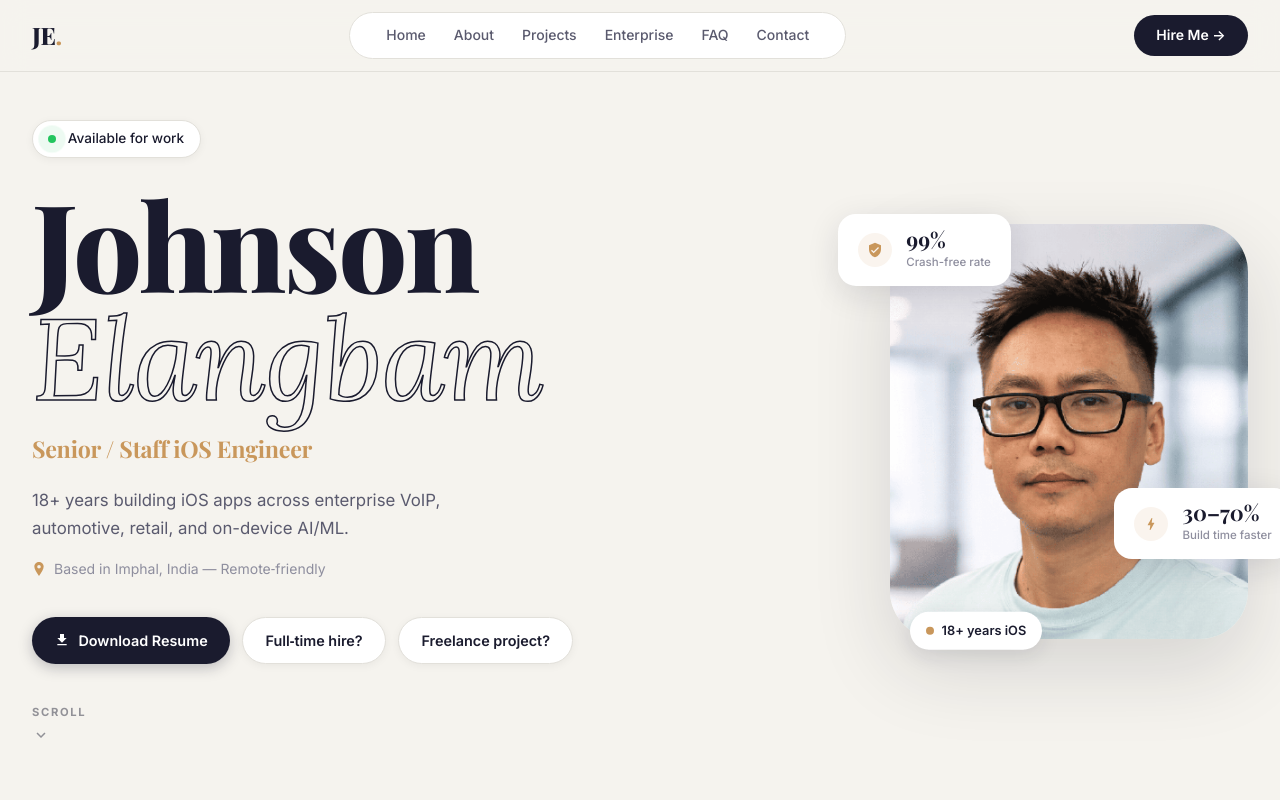
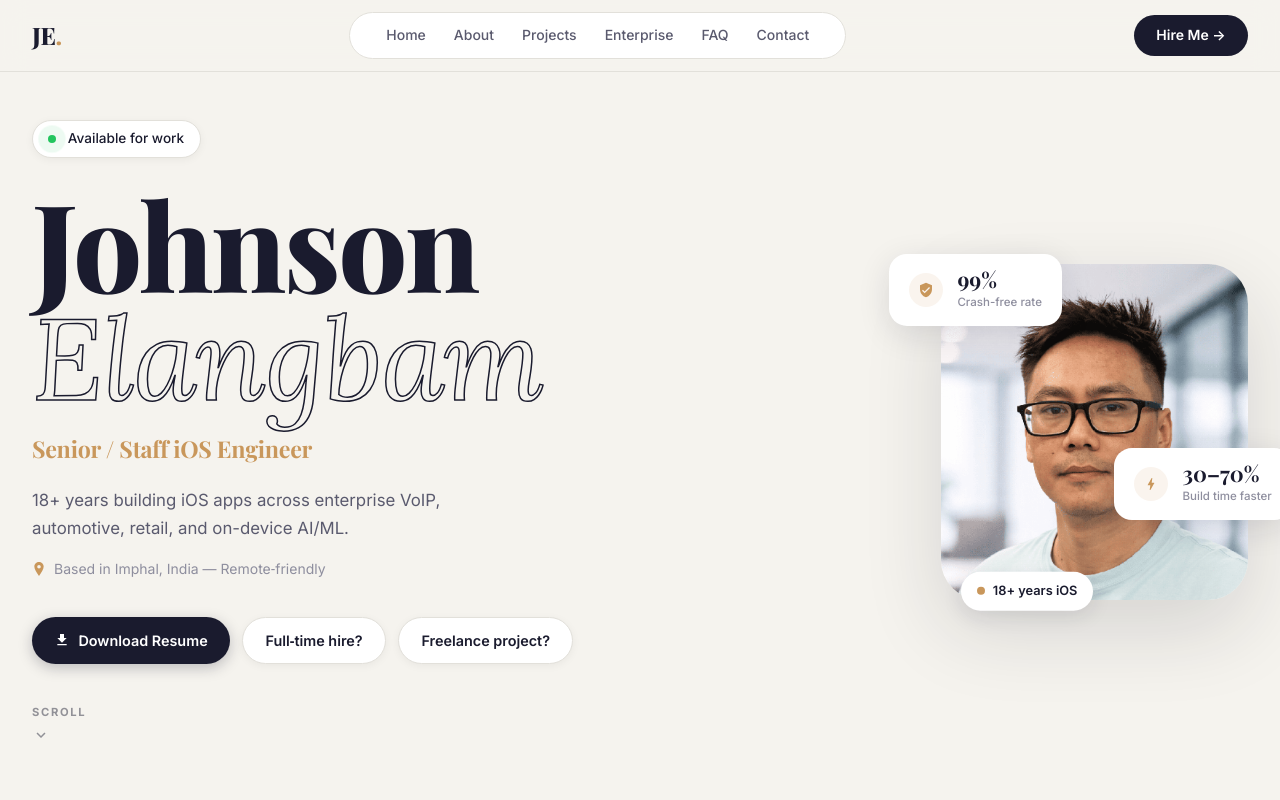
Before and after one commit to elangbamjohnson/elangbamjohnson.github.io, a plain HTML site: page index.html in a window 1280 px wide. Shown: the top 800 px of the page. Drawn offline with nearby package versions, Linux system fonts and the light colour scheme; a web font is replaced by a local one.

Commit message:
Reduce hero photo size by 1/3 of original size

```diff
--- a/assets/css/styles.css
+++ b/assets/css/styles.css
@@ -343,15 +343,15 @@ svg    { display: block; flex-shrink: 0; }
 
 .hero-photo-wrap {
     position: relative;
-    width: clamp(260px, 28vw, 380px); /* Reduced size relative to text */
+    width: clamp(230px, 24vw, 330px); /* 2/3 of original 500px size */
 }
 
 .hero-photo {
     width: 100%;
     height: auto;
-    aspect-ratio: 380 / 440; /* Slightly taller than it is wide */
+    aspect-ratio: 330 / 360; /* Slightly taller than it is wide */
     object-fit: cover;
-    border-radius: 48px; /* Smooth large rounding */
+    border-radius: 40px;
     box-shadow: 0 30px 80px rgba(26,27,46,0.14);
 }
 
--- a/index.html
+++ b/index.html
@@ -139,7 +139,7 @@
 
                     <!-- Profile photo -->
                     <div class="hero-photo-wrap">
-                        <img src="profile.png" alt="Johnson Elangbam" class="hero-photo" width="380" height="440">
+                        <img src="profile.png" alt="Johnson Elangbam" class="hero-photo" width="330" height="360">
 
                         <!-- Stat card 1: 99% — top-left -->
                         <div class="stat-card stat-card--tl">
```
